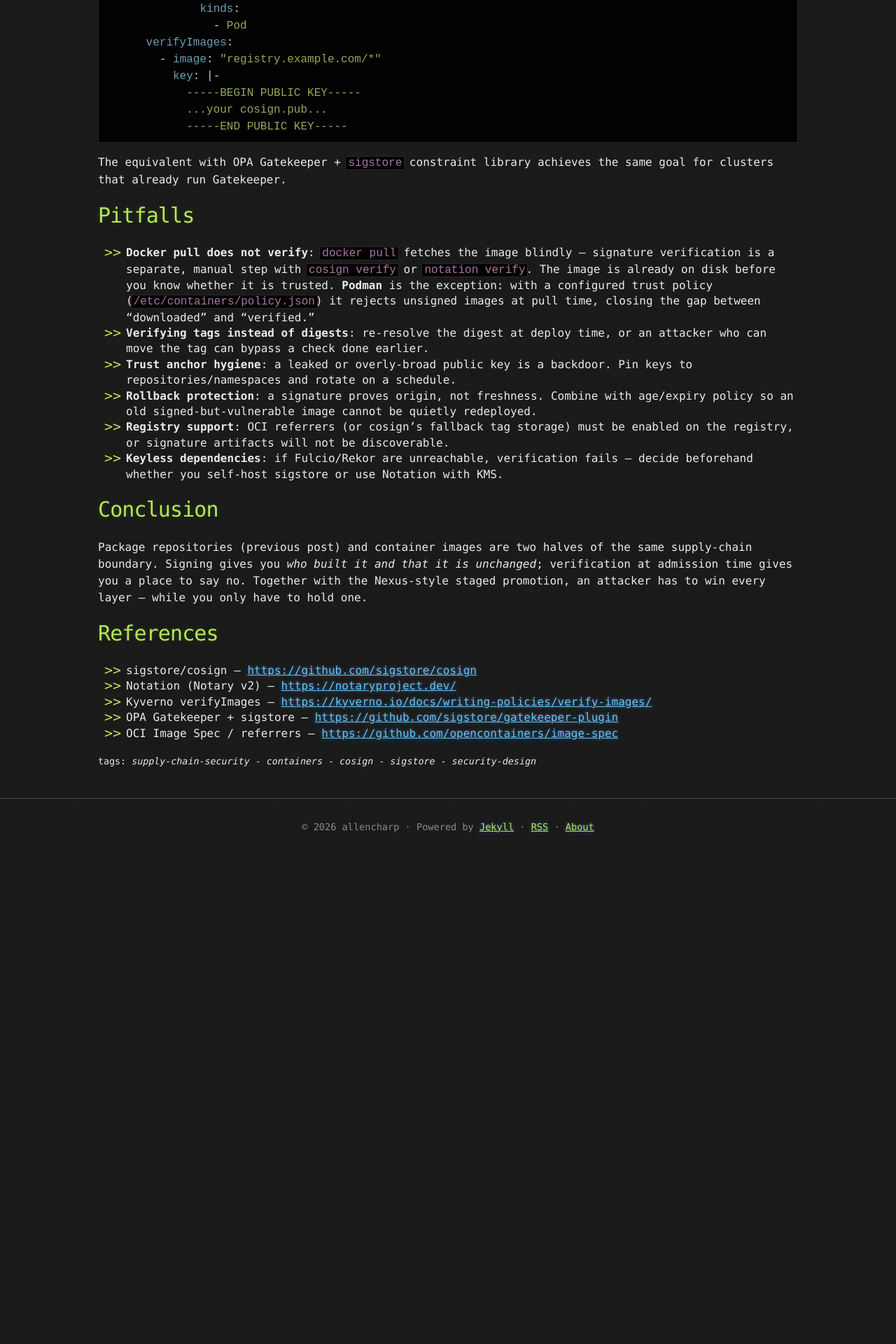
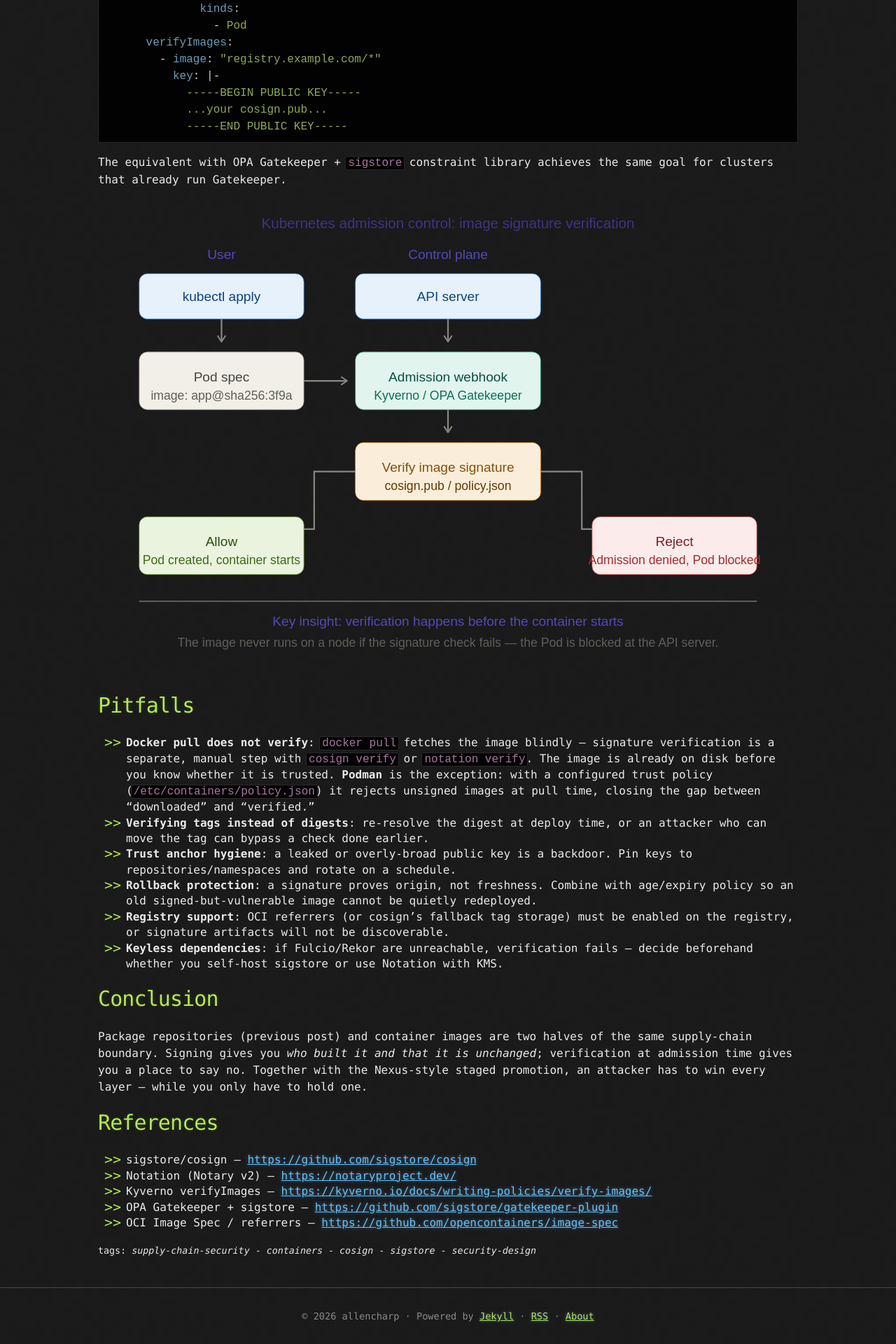
Before and after one commit to allencharp/allencharp.github.io, a Jekyll site: the page built from _posts/2026-08-11-Container-Image-Signing.md, in a window 1280 px wide. Shown: the part 3986-5906 px from the top of the page at 70% size. Built offline with Jekyll 4.4.1, drawn with Linux system fonts in a browser that asks for light colours; before the commit the page ends 5207 px from its top, so only the background shows below that.

Commit message:
Add K8s admission control verification flowchart

```diff
--- a/_posts/2026-08-11-Container-Image-Signing.md
+++ b/_posts/2026-08-11-Container-Image-Signing.md
@@ -130,6 +130,8 @@ spec:
 
 The equivalent with OPA Gatekeeper + `sigstore` constraint library achieves the same goal for clusters that already run Gatekeeper.
 
+![Kubernetes admission control image signature verification flow](/assets/images/k8s-admission-verify-flow.svg)
+
 # Pitfalls
 
 - **Docker pull does not verify**: `docker pull` fetches the image blindly — signature verification is a separate, manual step with `cosign verify` or `notation verify`. The image is already on disk before you know whether it is trusted. **Podman** is the exception: with a configured trust policy (`/etc/containers/policy.json`) it rejects unsigned images at pull time, closing the gap between "downloaded" and "verified."
```
Also changed, not shown: assets/images/k8s-admission-verify-flow.svg (added).
